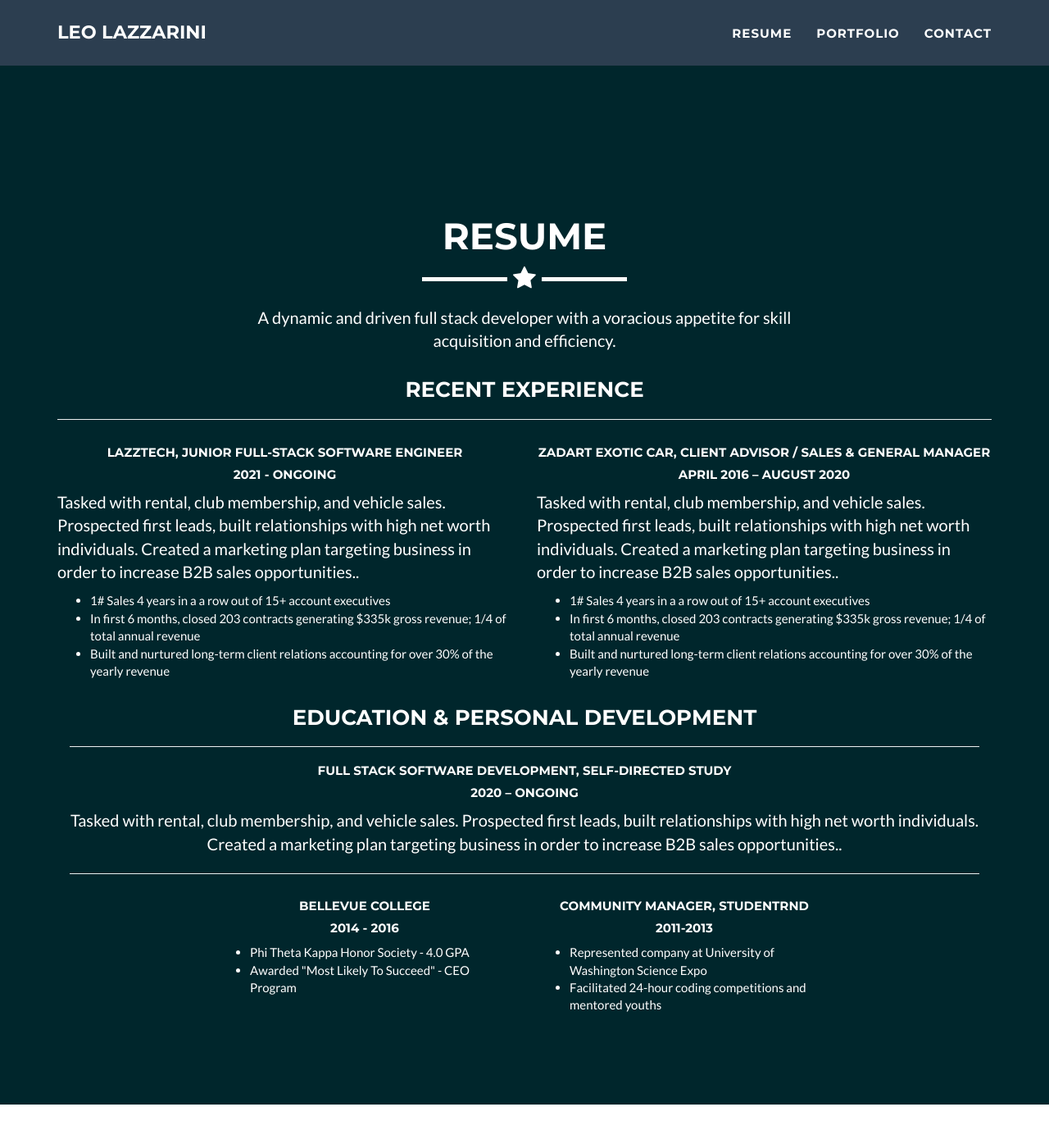
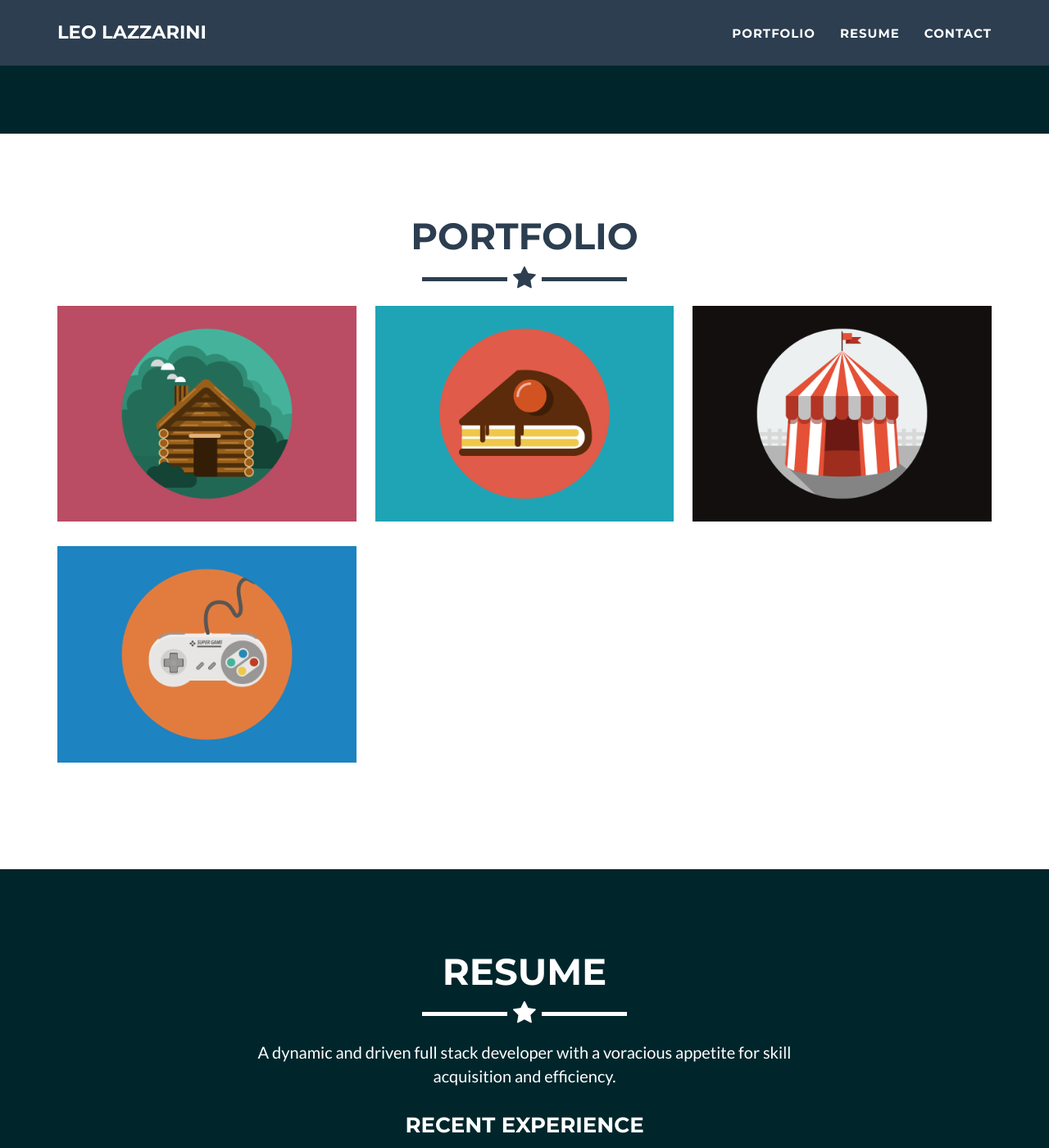
Before and after one commit to leolazz/Portfolio-Jekyll, a Jekyll site: the page built from _posts/2014-07-18-project-1.markdown, in a window 1280 px wide and 1400 px high, scrolled down 955 px. Shown: the whole window at 82% size. Built offline with Jekyll 4.4.1, drawn with Linux system fonts in a browser that asks for light colours.

Commit message:
Moved portfolio back to above resume

```diff
--- a/_includes/nav.html
+++ b/_includes/nav.html
@@ -24,10 +24,10 @@
           <a href="#page-top"></a>
         </li>
         <li class="page-scroll">
-          <a href="#resume">Resume</a>
+          <a href="#portfolio">Portfolio</a>
         </li>
         <li class="page-scroll">
-          <a href="#portfolio">Portfolio</a>
+          <a href="#resume">Resume</a>
         </li>
         <li class="page-scroll">
           <a href="#contact">Contact</a>
--- a/_layouts/default.html
+++ b/_layouts/default.html
@@ -2,11 +2,11 @@
 <html>
   {% include head.html %}
   <body id="page-top" class="index">
-    {% include nav.html %} {% include header.html %} {% include resume.html %}
-    {% include portfolio_grid.html %} {% if site.contact == "static" %} {%
-    include contact_static.html %} {% elsif site.contact == "disqus" %} {%
-    include contact_disqus.html %} {% else %} {% include contact.html %} {%
-    endif %} {% include footer.html %} {% include modals.html %} {% include
-    js.html %}
+    {% include nav.html %} {% include header.html %} {% include
+    portfolio_grid.html %} {% include resume.html %} {% if site.contact ==
+    "static" %} {% include contact_static.html %} {% elsif site.contact ==
+    "disqus" %} {% include contact_disqus.html %} {% else %} {% include
+    contact.html %} {% endif %} {% include footer.html %} {% include modals.html
+    %} {% include js.html %}
   </body>
 </html>
```
